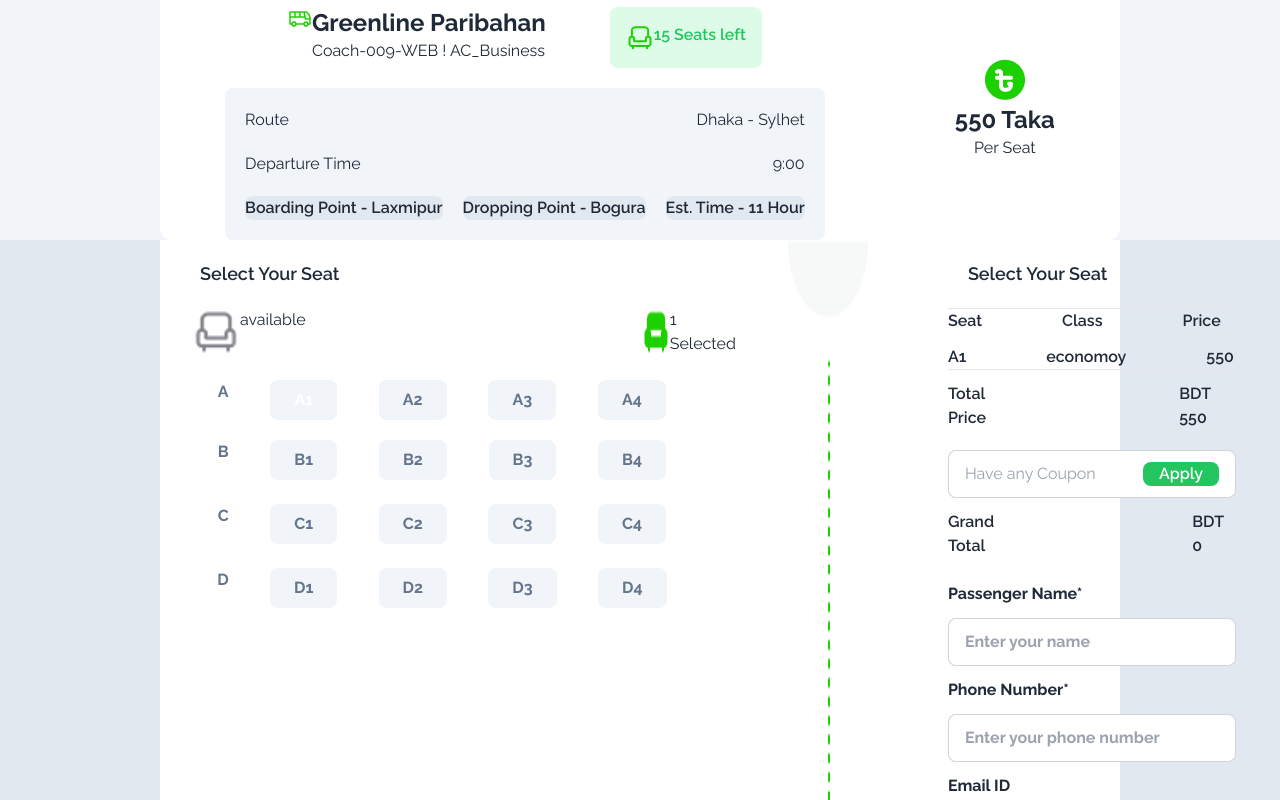
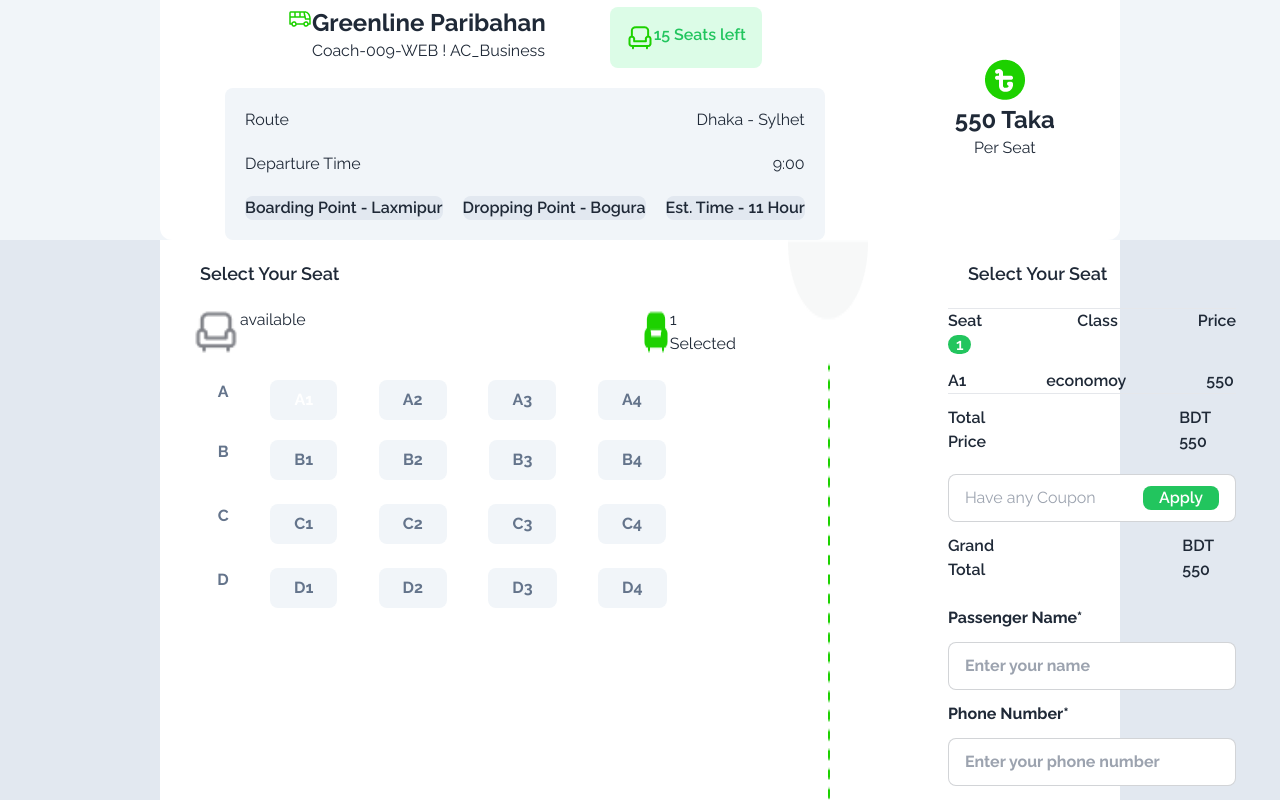
Before and after one commit to SharifulRobinweb/Assignment5, a plain HTML site: page index.html in a window 1280 px wide. Both pictures are taken after a click on the element "A1". Shown: the part 1192-1992 px from the top of the page. Drawn offline with nearby package versions, Linux system fonts and the light colour scheme.

Commit message:
grand total

```diff
--- a/index.html
+++ b/index.html
@@ -297,7 +297,7 @@
                         <hr>
                         <div class="flex justify-between  flex-col">
                             <ul id="select-container" class="flex gap-x-20 font-semibold">
-                                <li>Seat</li>
+                                <li>Seat <span id="selected-seat-left" class="bg-green-500 px-2 text-white rounded-xl">0</span></li>
                                 <li>Class</li>
                                 <li>Price</li>
                             </ul>
@@ -320,14 +320,14 @@
                         <div>
                             <label class="input input-bordered flex items-center mt-5">
                                 <input type="text" class="" placeholder="Have any Coupon" />
-                                <span class="bg-green-500 px-4 rounded-lg font-semibold text-white">Apply</span>
+                                <button class="bg-green-500 px-4 rounded-lg font-semibold text-white">Apply</button>
                             </label>
                         </div>
                         <div class="flex justify-between  flex-col mt-3">
                             <ul id="select-container" class="flex gap-x-20 font-semibold">
                                 <li>Grand Total</li>
                                 <li></li>
-                                <li>BDT <span id="total-cost">0</span></li>
+                                <li>BDT <span id="grand-cost">0</span></li>
                             </ul>
                         </div>
 
--- a/scripts/script.js
+++ b/scripts/script.js
@@ -6,15 +6,22 @@ let remain = 16;
 
 for (const btn of allBtn) {
     btn.addEventListener('click', function (e) {
+
         count = count + 1;
         remain = remain - 1;
+        // setAttribute("disabled",true);
 
-        if( count <= 4){
+
+        if (count <= 4) {
             const selectedSeat = document.getElementById('selected-seat');
             selectedSeat.innerText = count;
+            const selectedSeats = document.getElementById('selected-seat-left');
+            selectedSeats.innerText = count;
 
             btn.classList.add('bg-green-400');
             btn.classList.add('text-white');
+
+
 
 
 
@@ -24,11 +31,13 @@ for (const btn of allBtn) {
 
 
 
+
             const seat = e.target.parentNode.childNodes[1].innerText;
             // console.log(e.target.parentNode.parentNode.parentNode.parentNode.parentNode.parentNode.parentNode.parentNode.parentNode.childNodes[9].childNodes[3].childNodes[1].childNodes[5].childNodes[3].childNodes[1].childNodes[1].innerText);
             const price = e.target.parentNode.parentNode.parentNode.parentNode.parentNode.parentNode.parentNode.parentNode.parentNode.childNodes[9].childNodes[3].childNodes[1].childNodes[5].childNodes[3].childNodes[1].childNodes[1].innerText;
 
             // const economoy = Economy;
+
 
             const selectedContainer = document.getElementById("selected-place-container");
 
@@ -42,20 +51,37 @@ for (const btn of allBtn) {
             const p3 = document.createElement("p");
             p3.innerText = price;
 
+
             li.appendChild(p);
             li.appendChild(p2);
             li.appendChild(p3);
             selectedContainer.appendChild(li);
 
+
             // Total cost
             const totalCost = document.getElementById("total-cost").innerText;
             const convertedTotalCost = parseInt(totalCost);
+            const sum = convertedTotalCost + parseInt(price);
 
-        document.getElementById('total-cost').innerText = convertedTotalCost + parseInt(price);
-        }
-        else{
+            document.getElementById('total-cost').innerText = sum;
+            //Grand Total
+            const grandTotalText = document.getElementById("grand-cost").innerText;
+            const grandTotal = parseInt(grandTotalText);
+            const sum2 = grandTotal + parseInt(price);
+            document.getElementById("grand-cost").innerText = sum2;
+
+
+
+            e.target.setAttribute("disabled",true);
+
 
         }
+
+        else {
+
+            alert("Already you selected 4 seat");
+        }
+
 
 
 
@@ -63,6 +89,16 @@ for (const btn of allBtn) {
 
     })
 }
+
+
+
+
+
+
+
+
+
+
 
 function hideElementById(elementId) {
     const element = document.getElementById(elementId);
```
Lines whose indentation alone changed are shown as unchanged.
